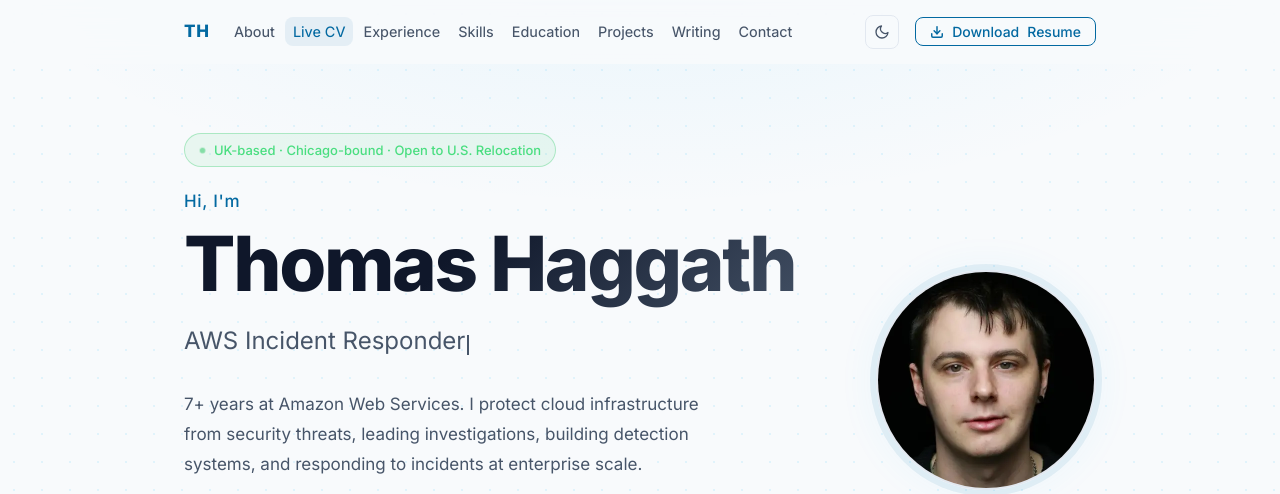
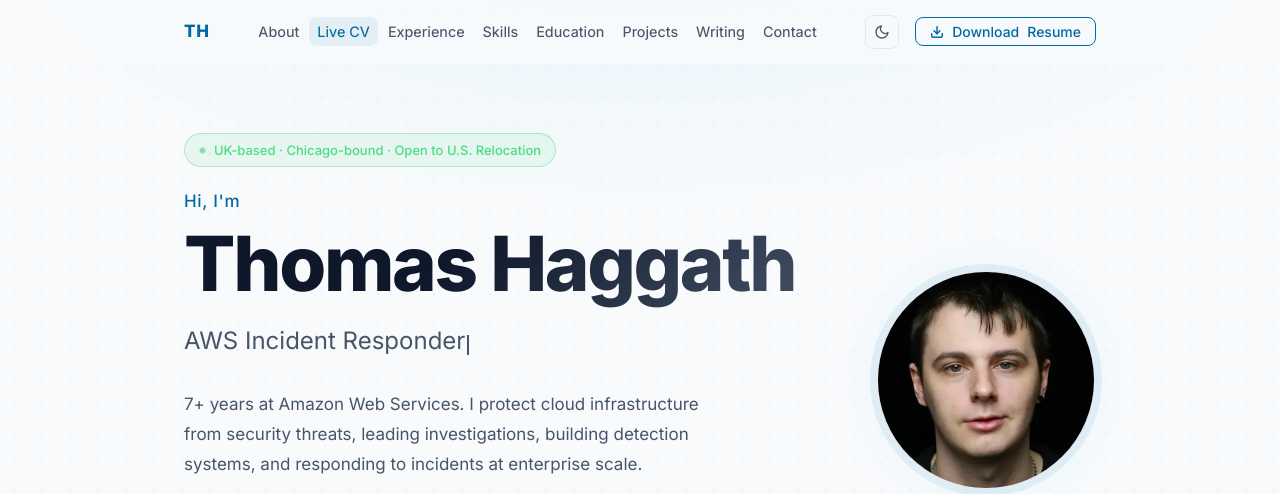
Before and after one commit to Koalatyyy/resume-website, a plain HTML site: page index.html in a window 1280 px wide. Shown: the top 494 px of the page. Drawn offline with Linux system fonts and the light colour scheme.

Commit message:
Feat: add Writing section, fix nav spacing and Live CV wrapping

```diff
--- a/index.html
+++ b/index.html
@@ -294,7 +294,7 @@
       </button>
       <ul class="nav-links" id="navLinks" role="list">
         <li><a href="#about">About</a></li>
-        <li><a href="#terminal" id="termToggle">Live CV</a></li>
+        <li><a href="#terminal" id="termToggle">Live&nbsp;CV</a></li>
         <li><a href="#experience">Experience</a></li>
         <li><a href="#skills">Skills</a></li>
         <li><a href="#education">Education</a></li>
--- a/style.css
+++ b/style.css
@@ -211,6 +211,7 @@ section {
   align-items: center;
   gap: 0.125rem;
   flex: 1;
+  justify-content: center;
 }
 
 .nav-links a {
```
